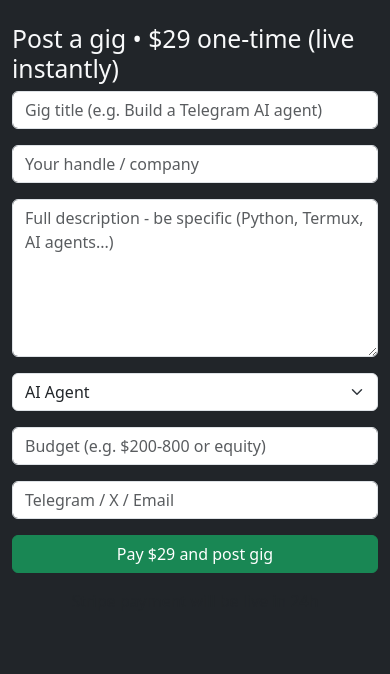
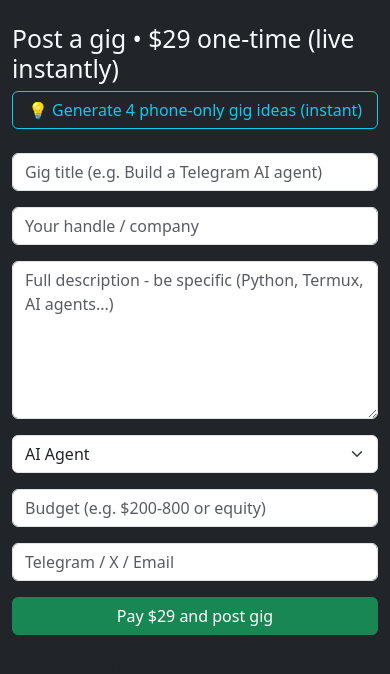
Before and after one commit to seblmr/phoneonlygigs, a Flask app: page /post in a window 390 px wide. Shown: the top 674 px of the page. Run offline with Flask 3, Linux system fonts and the light colour scheme.

Commit message:
Privacy Policy + AI Gig Generator (phone-only magic)

```diff
--- a/app.py
+++ b/app.py
@@ -121,5 +121,30 @@
     conn.close()
     return render_template('detail.html', job=job)
 
+# ==================== AJOUTE ÇA À LA FIN DE app.py ====================
+
+@app.route('/privacy')
+def privacy():
+    return render_template('privacy.html')
+
+@app.route('/generate-ideas')
+def generate_ideas():
+    import random
+    ideas = [
+        "Build a Telegram AI agent that replies automatically using Termux + Python",
+        "Create a phone-only X growth bot (Termux script that likes & comments)",
+        "Scrape trending TikTok sounds and auto-post Reels via Termux",
+        "Make a lightweight AI content repurposer (YouTube → X threads)",
+        "Develop a mobile solopreneur dashboard that runs entirely in Termux",
+        "Automate Stripe payouts + invoice generation from phone",
+        "Build a no-laptop dropshipping notifier (price tracker in Termux)",
+        "Create an AI agent that finds micro-influencers on X and DMs them",
+        "Phone-only lead gen bot for indie hackers (Scrapes IndieHackers + DM)",
+        "Termux-based crypto arbitrage alert system (super light)"
+    ]
+    random.shuffle(ideas)
+    return jsonify({"ideas": ideas[:4]})
+
+# =====================================================================
 if __name__ == '__main__':
     app.run(host='0.0.0.0', port=5000)
--- a/templates/post.html
+++ b/templates/post.html
@@ -9,11 +9,16 @@
 <body class="bg-dark text-light">
     <div class="container py-4">
         <h2>Post a gig • $29 one-time (live instantly)</h2>
+
+        <!-- AI GENERATOR BUTTON -->
+        <button onclick="generateIdeas()" class="btn btn-outline-info w-100 mb-4">
+            💡 Generate 4 phone-only gig ideas (instant)
+        </button>
+
         <form method="post" action="/create-checkout-session">
-    <!-- tous les inputs restent IDENTIQUES à avant -->
-    <div class="mb-3"><input type="text" name="title" class="form-control" placeholder="Gig title (e.g. Build a Telegram AI agent)" required></div>
-    <div class="mb-3"><input type="text" name="company" class="form-control" placeholder="Your handle / company" required></div>
-    <div class="mb-3"><textarea name="description" class="form-control" rows="6" placeholder="Full description - be specific (Python, Termux, AI agents...)" required></textarea></div>
+            <div class="mb-3"><input type="text" name="title" id="title" class="form-control" placeholder="Gig title (e.g. Build a Telegram AI agent)" required></div>
+            <div class="mb-3"><input type="text" name="company" id="company" class="form-control" placeholder="Your handle / company" required></div>
+            <div class="mb-3"><textarea name="description" id="description" class="form-control" rows="6" placeholder="Full description - be specific (Python, Termux, AI agents...)" required></textarea></div>
             <div class="mb-3">
                 <select name="niche" class="form-select">
                     <option>AI Agent</option>
@@ -23,11 +28,29 @@
                     <option>Other phone-only</option>
                 </select>
             </div>
-    <div class="mb-3"><input type="text" name="budget" class="form-control" placeholder="Budget (e.g. $200-800 or equity)" required></div>
-    <div class="mb-3"><input type="text" name="contact" class="form-control" placeholder="Telegram / X / Email" required></div>
+            <div class="mb-3"><input type="text" name="budget" id="budget" class="form-control" placeholder="Budget (e.g. $200-800 or equity)" required></div>
+            <div class="mb-3"><input type="text" name="contact" id="contact" class="form-control" placeholder="Telegram / X / Email" required></div>
             <button type="submit" class="btn btn-success w-100">Pay $29 and post gig</button>
         </form>
-       <p class="text-center mt-3 text-muted">Stripe payment will be live in 24h</p>
+
+        <p class="text-center mt-3 text-muted">Stripe payment • GDPR handled by Stripe</p>
     </div>
+
+    <script>
+        function generateIdeas() {
+            fetch('/generate-ideas')
+                .then(response => response.json())
+                .then(data => {
+                    const ideas = data.ideas;
+                    // Remplit aléatoirement les champs (tu peux changer l'idée 1 par défaut)
+                    document.getElementById('title').value = ideas[0];
+                    document.getElementById('description').value =
+                        "I'm looking for a phone-only builder with Termux/Python experience to " + ideas[0].toLowerCase() +
+                        ". Must run 100% on mobile. Budget: see below. DM me on X/Telegram for details.";
+                    // Les autres champs restent à remplir manuellement (c’est volontaire)
+                    alert("✅ 4 ideas generated! Title and description pre-filled. Feel free to tweak.");
+                });
+        }
+    </script>
 </body>
 </html>
```
Also changed, not shown: templates/privacy.html (added, +36 -0 lines). Lines whose indentation alone changed are shown as unchanged.
